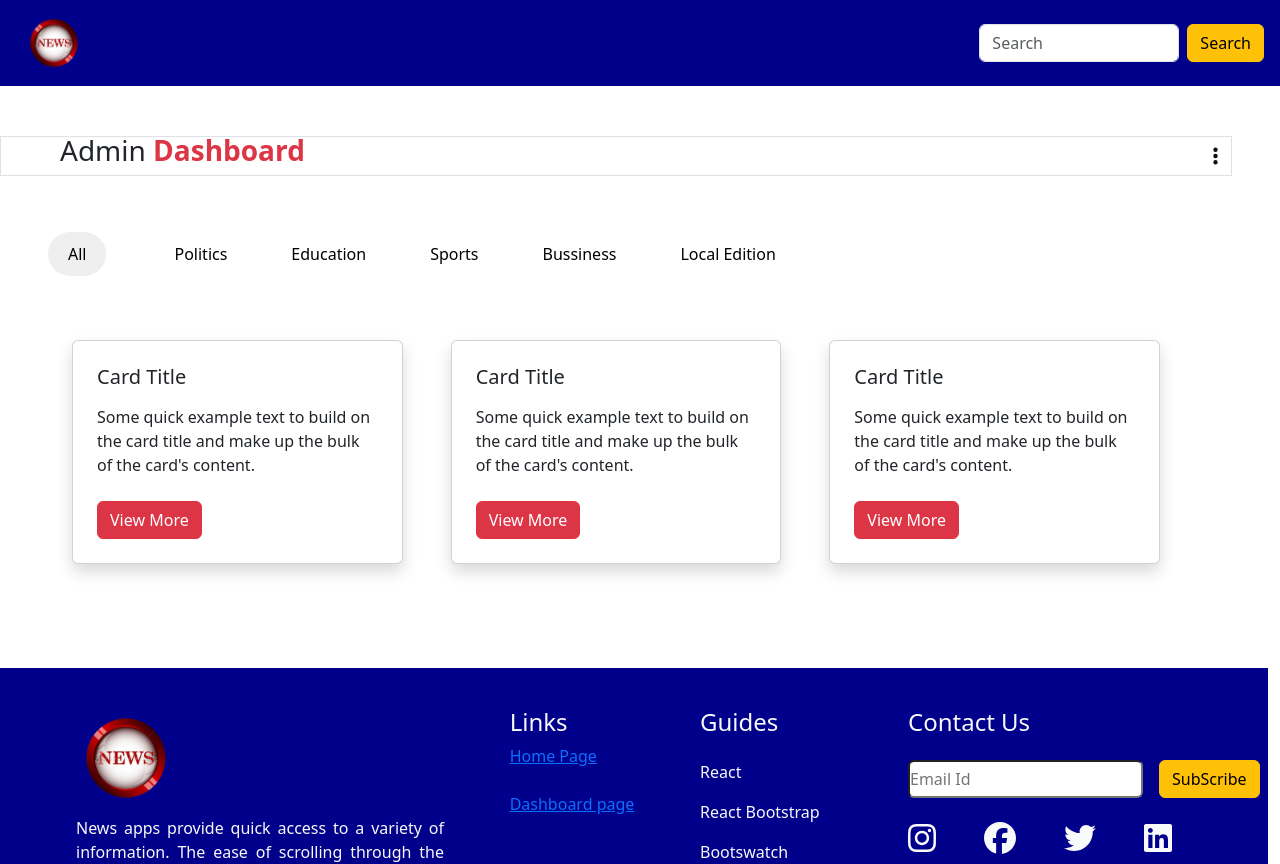
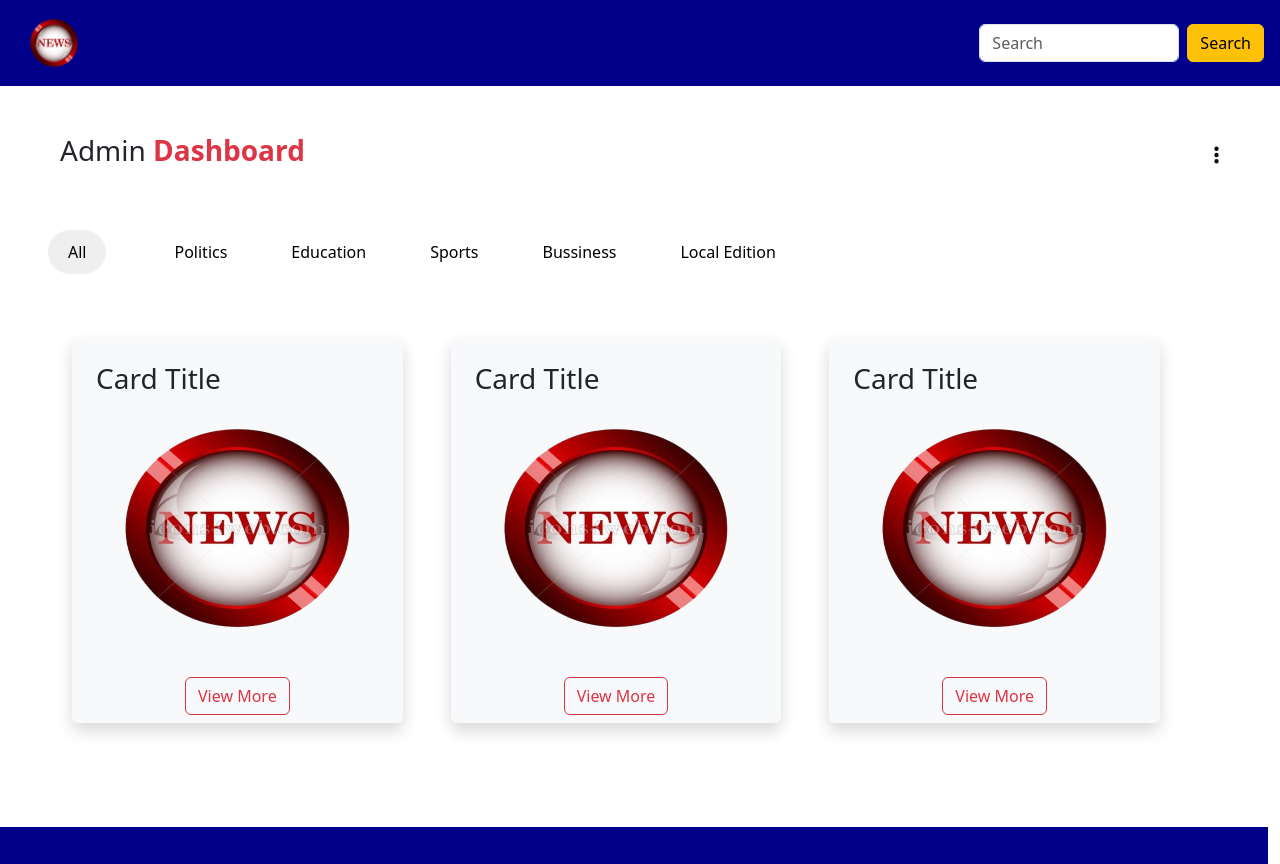
Before and after one commit to rahul-b-p/newsadmin-frontend, a React (Vite) app: page /dashboard in a window 1280 px wide. Shown: the top 864 px of the page. Built offline with nearby package versions, Linux system fonts and the light colour scheme.

Commit message:
design update

```diff
--- a/src/App.css
+++ b/src/App.css
@@ -45,3 +45,9 @@ button {
 .no-caret::after {
     display: none !important;
   }
+  .cardhover:hover{
+    /* background-color:rgb(239, 234, 234); */
+    transform:scale(1.05) ;
+    transition-duration: 350ms;
+    transition-timing-function:ease-in-out;
+}
--- a/src/components/Newscard.jsx
+++ b/src/components/HeadlineCard.jsx
@@ -1,6 +1,6 @@
 import React from 'react'
 import Card from 'react-bootstrap/Card';
-import cardcss from './Newscard.module.css'
+import cardcss from './HeadlineCard.module.css'
 
 
 function Newscard() {
--- a/src/components/Headlineview.jsx
+++ b/src/components/Headlineview.jsx
@@ -1,5 +1,5 @@
 import React from 'react'
-import Newscard from './Newscard'
+import HeadlineCard from './HeadlineCard'
 import { Col, Container, Row } from 'react-bootstrap';
 import { faPlus } from '@fortawesome/free-solid-svg-icons'
 import { FontAwesomeIcon } from '@fortawesome/react-fontawesome'
@@ -13,10 +13,10 @@ function Headlineview() {
 
         <div className='d-flex justify-content-center align-items-center'>
           <Row className='mt-5'>
-            <Col md={3}><Newscard /></Col>
-            <Col md={3}><Newscard /></Col>
-            <Col md={3}><Newscard /></Col>
-            <Col md={3}><Newscard /></Col>
+            <Col md={3}><HeadlineCard /></Col>
+            <Col md={3}><HeadlineCard /></Col>
+            <Col md={3}><HeadlineCard /></Col>
+            <Col md={3}><HeadlineCard /></Col>
           </Row>
         </div>
       </div>
--- a/src/components/NewsCards.jsx
+++ b/src/components/NewsCards.jsx
@@ -1,19 +1,19 @@
 import React from 'react'
 import Button from 'react-bootstrap/Button';
 import Card from 'react-bootstrap/Card';
+import dummy from '../assets/news1.png'
 
 function NewsCards() {
   return (
     <>
-      <Card style={{ width: "100% " }} className='p-2 shadow'>
+      <Card style={{ width: "100% " }} className='p-2 bg-light cardhover border-0 shadow'>
         <Card.Body>
-          <Card.Title>Card Title</Card.Title>
-          <Card.Text className='mt-3'>
-            Some quick example text to build on the card title and make up the
-            bulk of the card's content.
-          </Card.Text>
-          <Button variant="danger" className='mt-2'>View More</Button>
+          <h3>Card Title</h3>
+          <img src={dummy} alt="" width={"100%"} height={"250px"} />
         </Card.Body>
+        <div className='d-flex align-items-center justify-content-center'>
+        <Button variant="outline-danger" className='mt-2'>View More</Button>
+        </div>
       </Card>
     </>
   )
--- a/src/pages/Dashboard.jsx
+++ b/src/pages/Dashboard.jsx
@@ -4,6 +4,7 @@ import { Row } from 'react-bootstrap'
 import { FontAwesomeIcon } from '@fortawesome/react-fontawesome';
 import { faEllipsisVertical } from '@fortawesome/free-solid-svg-icons';
 import Dropdown from 'react-bootstrap/Dropdown';
+import { Link } from 'react-router-dom';
 
 function Dashboard() {
 
@@ -12,14 +13,18 @@ function Dashboard() {
     <>
 
       <h3 className='mt-5' style={{ marginLeft: "60px" }}>Admin <span className='text-danger fw-bolder'>Dashboard</span>   </h3>
-      <Dropdown style={{ textAlign: "end", marginTop: "-40px" }} className='me-5 border'>
+      <Dropdown style={{ textAlign: "end", marginTop: "-40px" }} className='me-5'>
         <Dropdown.Toggle variant="white" id="" className="no-caret"  >
           <FontAwesomeIcon icon={faEllipsisVertical} size="lg" style={{ color: "#0d0d0d" }} />
         </Dropdown.Toggle>
 
         <Dropdown.Menu className='mt-2'>
-          <Dropdown.Item href="#/action-1">Add News</Dropdown.Item>
-          <Dropdown.Item href="#/action-2">Deactivated News</Dropdown.Item>
+          <Dropdown.Item>
+            <Link style={{textDecoration:"none"}} className='fw-bold text-dark' to={'/editor'}>Add News</Link>
+          </Dropdown.Item>
+          <Dropdown.Item>
+            <Link style={{textDecoration:"none"}} className='fw-bold text-dark' to={'/deactivated'}>Deactivated News</Link>
+          </Dropdown.Item>
         </Dropdown.Menu>
       </Dropdown>
 
```
Also changed, not shown: src/components/LatestHeadlines.jsx (deleted, +0 -9 lines), src/components/HeadlineCard.module.css (renamed from src/components/Newscard.module.css).
